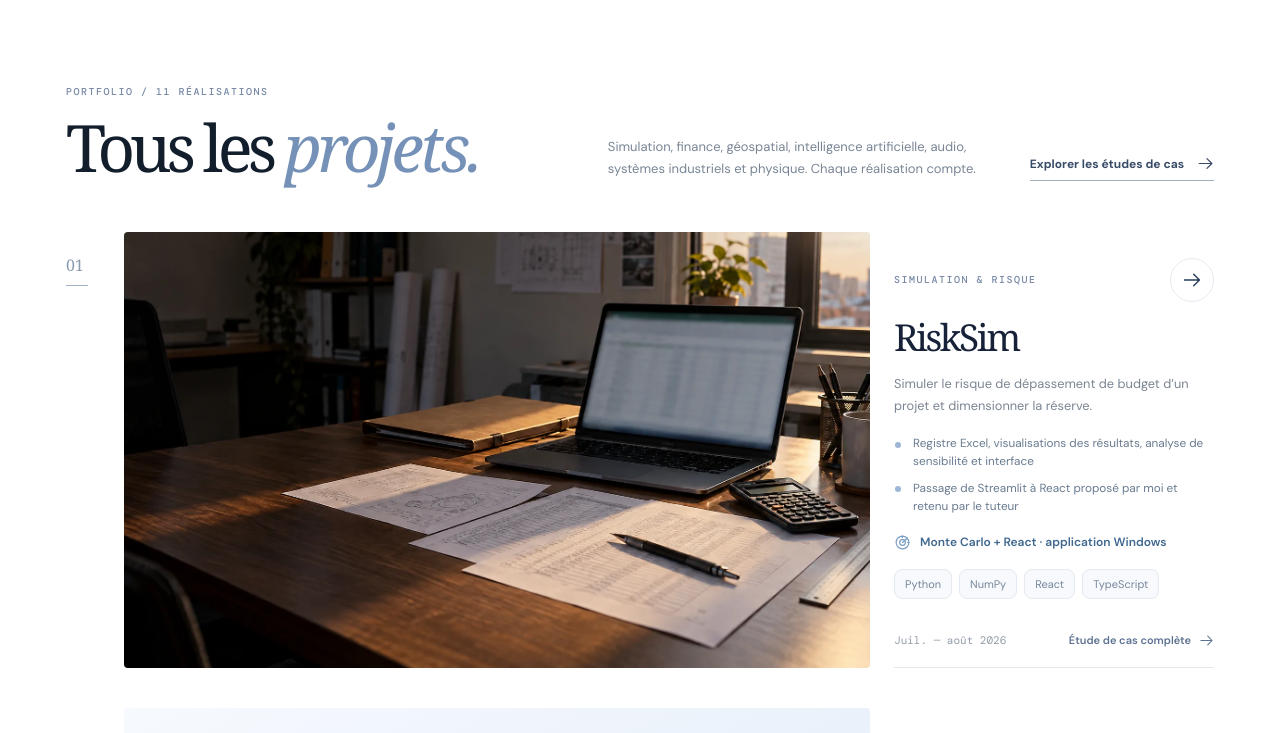
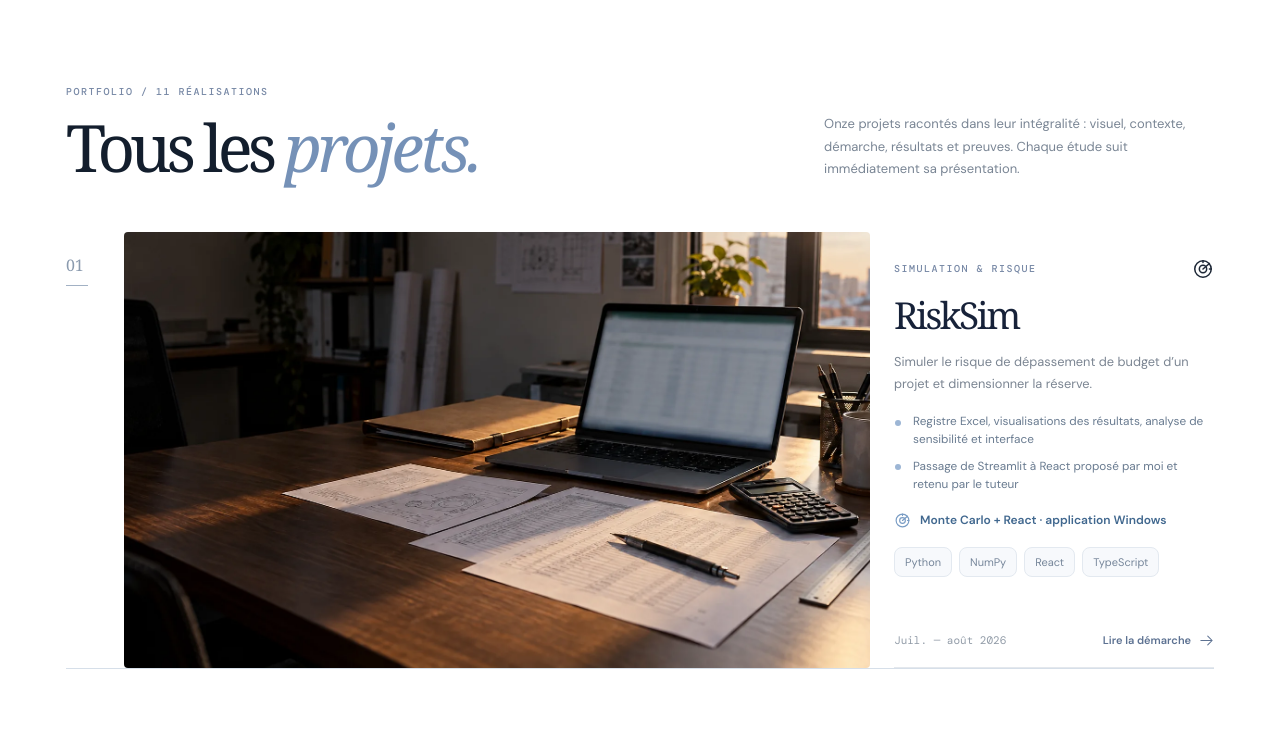
Before and after one commit to Rudolf-Staline/Portfolio, a React (Vite) app: page / in a window 1280 px wide. Shown: the part 560-1293 px from the top of the page. Built offline with nearby package versions, Linux system fonts and the light colour scheme.

Commit message:
Place all eleven case studies directly after their panoramic project introductions

```diff
--- a/src/WhiteEditorial.tsx
+++ b/src/WhiteEditorial.tsx
@@ -114,39 +114,32 @@ function ProjectActions({project}:{project:Project}) {
 function WideRow({id,index}:{id:string;index:number}) {
   const p=byId(id)
   const art=media[id]
-  return <article className="we-row" id={`projet-${id}`} data-appear>
+  return <div className="we-row" data-appear>
     <span className="we-row-no" aria-hidden="true">{String(index).padStart(2,'0')}<i/></span>
     <figure className={`we-row-media ${art.authentic?'we-row-real':''}`}>
-      <a href={`#etude-${id}`} aria-label={`Lire l’étude de cas ${labels[id]}`}>
-        <img src={art.src} alt={art.alt} loading="lazy" decoding="async"/>
-        <span className="we-image-action" aria-hidden="true"><Arrow size={23}/></span>
-      </a>
+      <img src={art.src} alt={art.alt} loading="lazy" decoding="async"/>
     </figure>
     <div className="we-row-copy">
-      <div className="we-row-heading"><Label>{categories[id]}</Label><a className="we-row-circle" aria-label={`Voir l’étude de cas ${labels[id]}`} href={`#etude-${id}`}><Arrow size={20}/></a></div>
-      <h3><a href={`#etude-${id}`}>{labels[id]}</a></h3>
+      <div className="we-row-heading"><Label>{categories[id]}</Label><IconMark name={icons[id]??'code'} size={22}/></div>
+      <h3>{labels[id]}</h3>
       <p>{p.tagline}</p>
       <ul className="we-row-highlights">
         {p.highlights.slice(0,2).map(highlight=><li key={highlight}>{highlight}</li>)}
       </ul>
       {p.fact && <div className="we-row-fact"><IconMark name={icons[id]??'code'} size={17}/>{p.fact}</div>}
       <div className="we-pills">{p.stack.slice(0,4).map(tag=><span key={tag}>{tag}</span>)}</div>
-      <div className="we-row-foot"><span>{p.period}</span><a href={`#etude-${id}`}>Étude de cas complète <Arrow size={15}/></a></div>
+      <div className="we-row-foot"><span>{p.period}</span><a href={`#details-${id}`}>Lire la démarche <Arrow size={15}/></a></div>
     </div>
-  </article>
+  </div>
 }
 function CaseStudy({id,index}:{id:string;index:number}) {
   const p=byId(id),story=projectStories[id]
-  return <article className="we-case" id={`etude-${id}`} data-appear>
-    <div className="we-case-head">
-      <div><Label>{String(index).padStart(2,'0')} / ÉTUDE DE CAS</Label><h3>{labels[id]}</h3><p>{story.subtitle}</p></div>
-      <div className="we-case-symbol"><IconMark name={icons[id]??'code'} size={39}/></div>
-    </div>
+  return <div className="we-case" id={`details-${id}`} data-appear>
+    <div className="we-case-intro"><Label>Projet {String(index).padStart(2,'0')} — Conception, démarche et résultats</Label></div>
     <div className="we-case-content">
       <div className="we-case-aside">
+        <span className="we-case-aside-icon"><IconMark name={icons[id]??'code'} size={26}/></span>
         <strong>{p.context}</strong>
-        <span>{p.period}</span>
-        <div className="we-pills">{p.stack.map(tag=><span key={tag}>{tag}</span>)}</div>
         <ProjectActions project={p}/>
       </div>
       <div className="we-case-writing">
@@ -167,8 +160,16 @@ function CaseStudy({id,index}:{id:string;index:number}) {
       <figure><img src="/projects/pediappend-interface-symptomes.jpg" loading="lazy" alt="Capture authentique du prototype Flask de saisie des observations"/><figcaption>Interface du prototype académique PediAppend</figcaption></figure>
       <figure><img src="/projects/shap_summary_bar.png" loading="lazy" alt="Importance moyenne des variables analysée avec SHAP dans PediAppend"/><figcaption>Interprétabilité globale avec SHAP · ne constitue pas un diagnostic clinique</figcaption></figure>
     </div>}
+  </div>
+}
+
+function ProjectChapter({id,index}:{id:string;index:number}) {
+  return <article className="we-project-chapter" id={`projet-${id}`}>
+    <WideRow id={id} index={index}/>
+    <CaseStudy id={id} index={index}/>
   </article>
 }
+
 export default function WhiteEditorial(){
   const [section,setSection]=useState('accueil')
   const progress=useRef<HTMLDivElement>(null)
@@ -222,13 +223,9 @@ export default function WhiteEditorial(){
       </section>
       <section id="projets" className="we-featured" aria-labelledby="we-featured-title">
         <div className="we-section-top" data-appear><div><Label>Portfolio / 11 réalisations</Label><h2 id="we-featured-title">Tous les <em>projets.</em></h2></div>
-          <div className="we-section-side"><p>Simulation, finance, géospatial, intelligence artificielle, audio, systèmes industriels et physique. Chaque réalisation compte.</p><a href="#etudes">Explorer les études de cas <Arrow size={17}/></a></div>
+          <div className="we-section-side"><p>Onze projets racontés dans leur intégralité : visuel, contexte, démarche, résultats et preuves. Chaque étude suit immédiatement sa présentation.</p></div>
         </div>
-        <div className="we-rows">{projectIds.map((id,i)=><WideRow id={id} index={i+1} key={id}/>)}</div>
-      </section>
-      <section className="we-studies" id="etudes" aria-labelledby="we-study-title">
-        <div className="we-section-top we-studies-top" data-appear><div><Label>Dans les coulisses</Label><h2 id="we-study-title">Au-delà <em>des images.</em></h2></div><p>Les onze projets disposent chacun d’une étude de cas complète : problématique, choix techniques, démarche, réalisations, résultats, preuves et limites.</p></div>
-        {projectIds.map((id,i)=><CaseStudy id={id} index={i+1} key={id}/>)}
+        <div className="we-rows">{projectIds.map((id,i)=><ProjectChapter id={id} index={i+1} key={id}/>)}</div>
       </section>
       <section className="we-honors" id="distinctions" aria-labelledby="we-honors-title">
         <div className="we-section-top" data-appear><div><Label>Kaggle & Zindi</Label><h2 id="we-honors-title">Résultats <em>mesurés.</em></h2></div><p>Des classements et des évaluations documentés, plutôt que des promesses.</p></div>
```
